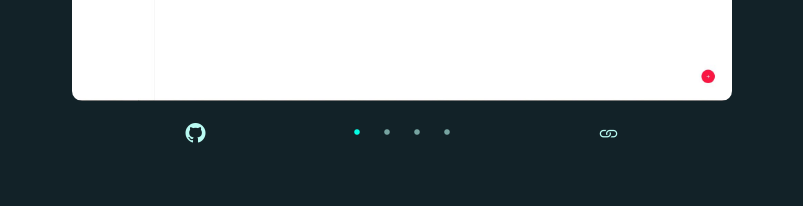
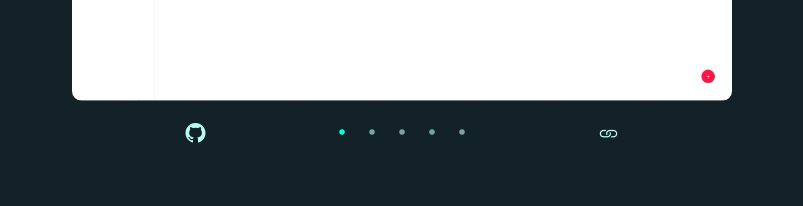
Before and after one commit to VillalbaAgustin/Portfolio, a React (Vite) app: page / in a window 1280 px wide. Shown: the part 1830-2036 px from the top of the page, without its empty margins (238-1041 px from the left). Built offline with nearby package versions, Linux system fonts and the light colour scheme.

Commit message:
added AirbnbClone

```diff
--- a/src/components/Projects.jsx
+++ b/src/components/Projects.jsx
@@ -29,6 +29,13 @@ const slides = [
     description: "Hola Mundo",
     href: "https://villalbaagustin.github.io/react-gifexpertapp/",
     hrefGit: "https://github.com/VillalbaAgustin/react-gifexpertapp.git",
+  },
+  {
+    url: "./projects/AirbnbClone.JPG",
+    title: "AirbnbClone",
+    description: "Hola Mundo",
+    href: "https://kittyacatemyorg.files.wordpress.com/2018/05/500.jpg",
+    hrefGit: "https://github.com/VillalbaAgustin/airbnb-clone",
   },
 
 ];
```
Also changed, not shown: public/projects/AirbnbClone.JPG (added), 3 other files (tests, documents, lock files or other folders).
